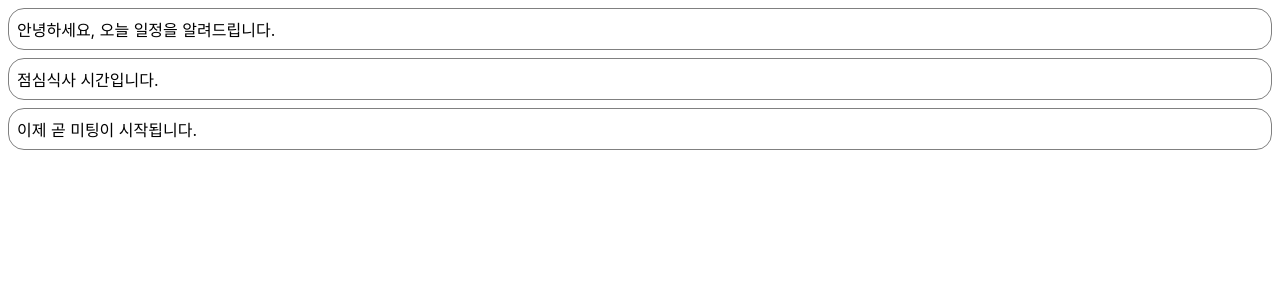
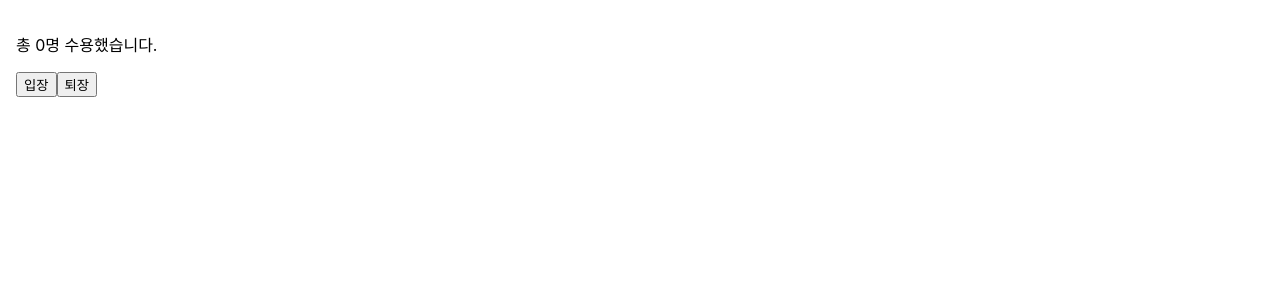
Before and after one commit to ldh52/React, a React (Create React App) app in the folder reactapp/: page / in a window 1280 px wide. Shown: the top 300 px of the page. Built offline with nearby package versions, Linux system fonts and the light colour scheme.

Commit message:
Update index.js

```diff
--- a/reactapp/src/index.js
+++ b/reactapp/src/index.js
@@ -7,6 +7,7 @@ import Library from './chapter_03/Library';
 import Clock from './chapter_04/Clock';
 import CommentList from './chapter_05/CommentList';
 import NotificationList from './chapter_06/NotificationList';
+import Accommodate from './chapter_07/Accommodate';
 
 
 // chapter_03/Library
@@ -41,10 +42,20 @@ import NotificationList from './chapter_06/NotificationList';
 
 
 // chapter_06/NotificationList
+// const root = ReactDOM.createRoot(document.getElementById('root'));
+// root.render(
+//   <React.StrictMode>
+//     <NotificationList />
+//   </React.StrictMode>,
+//   document.getElementById('root')
+// );
+
+
+// chapter_07/Accommodate
 const root = ReactDOM.createRoot(document.getElementById('root'));
 root.render(
   <React.StrictMode>
-    <NotificationList />
+    <Accommodate />
   </React.StrictMode>,
   document.getElementById('root')
 );
```
